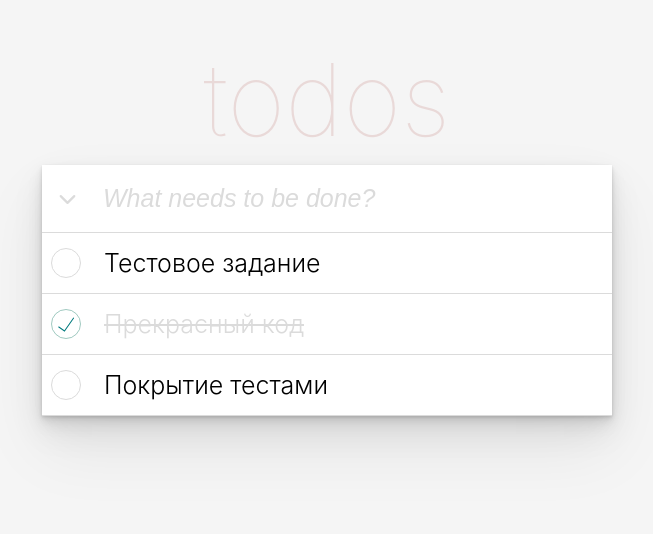
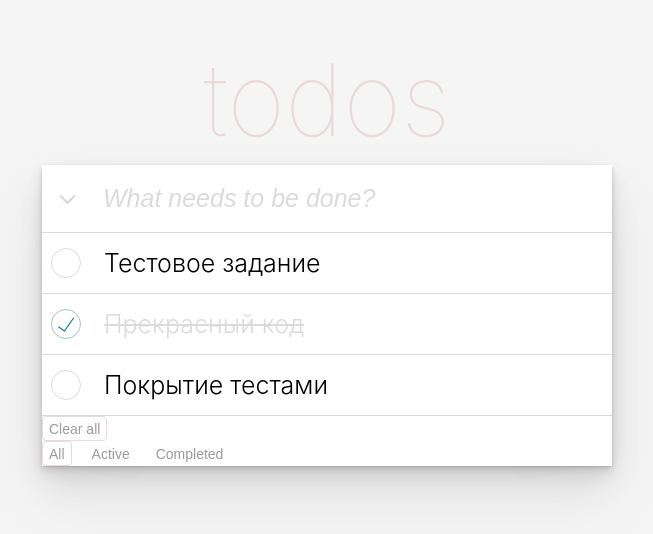
Before and after one commit to dvalentina/todos, a React (Create React App) app: page / in a window 1280 px wide. Shown: the top 534 px of the page, without its empty margins (313-966 px from the left). Built offline with nearby package versions, Linux system fonts and the light colour scheme.

Commit message:
feat: add ButtonGroup

```diff
--- /dev/null
+++ b/src/components/ButtonGroup/ButtonGroup.styled.tsx
@@ -0,0 +1,6 @@
+import styled from 'styled-components';
+
+export const Container = styled.div`
+  display: flex;
+  gap: 14px;
+`;
--- /dev/null
+++ b/src/components/ButtonGroup/index.tsx
@@ -0,0 +1,29 @@
+import React from 'react';
+
+import Button from '../Button';
+
+import { Container } from './ButtonGroup.styled';
+
+interface IButtonGroup {
+  options: string[];
+  chosen: string;
+  handleChoose: (chosen: string) => void;
+}
+
+function ButtonGroup({ options, chosen, handleChoose }: IButtonGroup) {
+  const optionsComponents = options.map((option) => (
+    <Button
+      key={option}
+      bordered={option === chosen}
+      onClick={() => {
+        handleChoose(option);
+      }}
+    >
+      {option}
+    </Button>
+  ));
+
+  return <Container>{optionsComponents}</Container>;
+}
+
+export default ButtonGroup;
--- a/src/components/Card/index.tsx
+++ b/src/components/Card/index.tsx
@@ -2,6 +2,8 @@ import React, { useEffect, useState } from 'react';
 
 import { generateId } from '../../utils';
 import AddToDo from '../AddToDo';
+import Button from '../Button';
+import ButtonGroup from '../ButtonGroup';
 import ToDoComponent from '../ToDoComponent';
 
 import { Card as StyledCard } from './Card.styled';
@@ -20,6 +22,9 @@ function Card() {
   ]);
   const [toDoComponents, setToDoComponents] = useState<React.JSX.Element[]>([]);
 
+  const filterOptions = ['All', 'Active', 'Completed'];
+  const [chosen, setChosen] = useState(filterOptions[0]);
+
   const addToDo = (text: string) => {
     setToDos((prev) => [...prev, { text, done: false, id: generateId(text) }]);
   };
@@ -36,6 +41,10 @@ function Card() {
     );
   };
 
+  const handleChoose = (option: string) => {
+    setChosen(option);
+  };
+
   useEffect(() => {
     setToDoComponents(
       toDos.map((toDo) => (
@@ -48,6 +57,8 @@ function Card() {
     <StyledCard>
       <AddToDo addToDo={addToDo} />
       {toDoComponents}
+      <Button bordered>Clear all</Button>
+      <ButtonGroup options={filterOptions} chosen={chosen} handleChoose={handleChoose} />
     </StyledCard>
   );
 }
```
